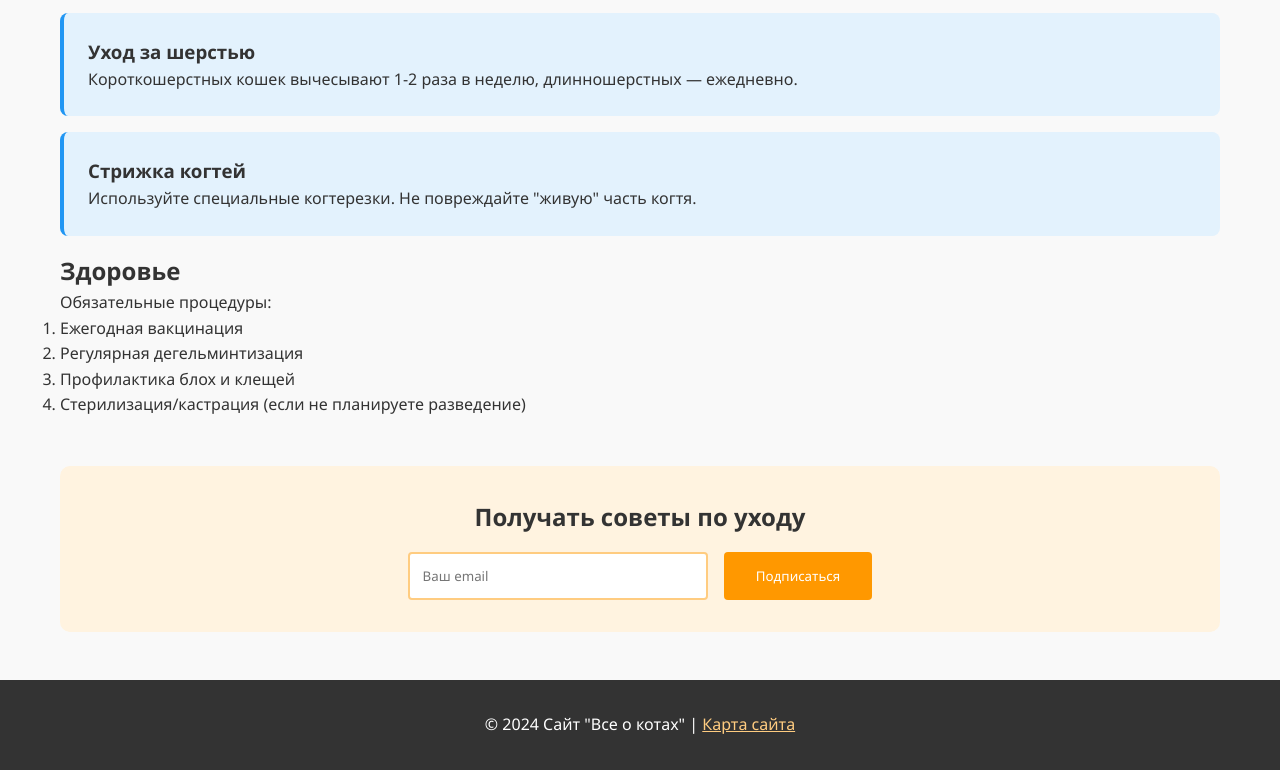
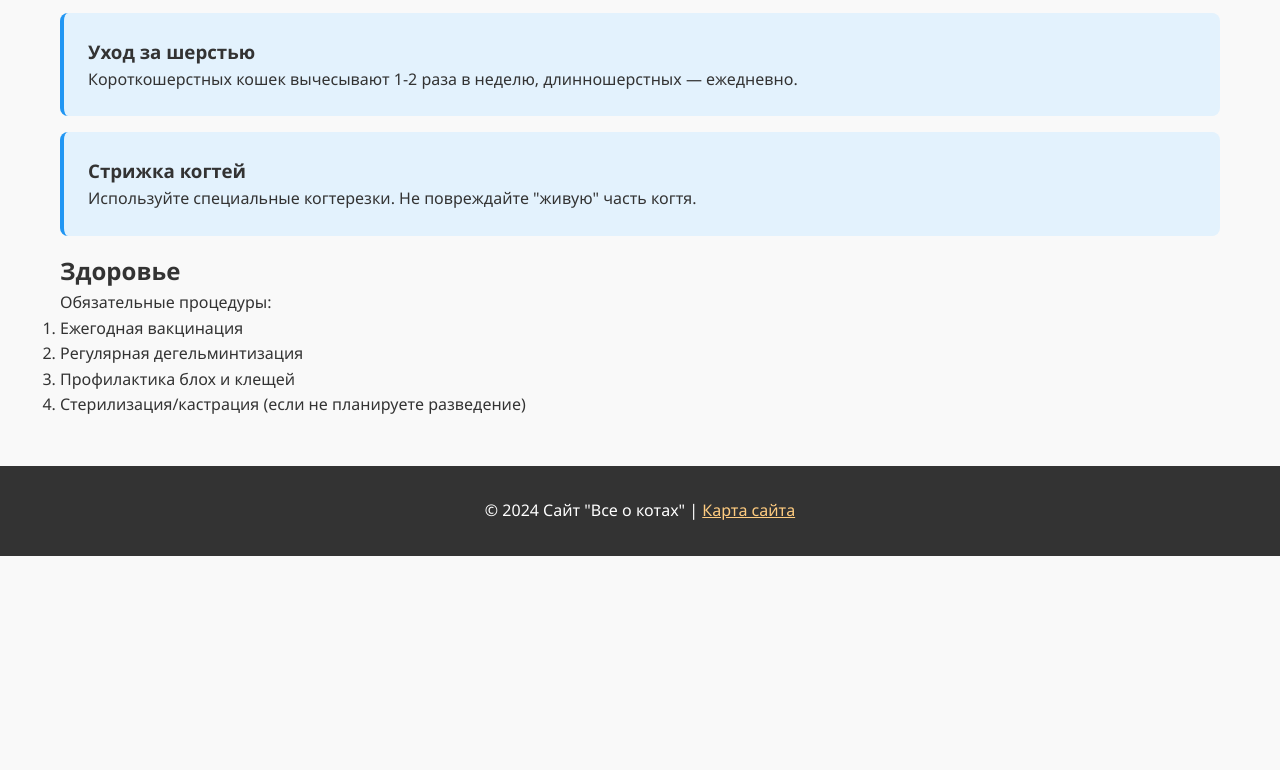
Before and after one commit to Kohaw/cat_syte, a plain HTML site: page care.html in a window 1280 px wide. Shown: the part 825-1595 px from the top of the page. After the commit the page ends 1381 px from the top, so only its background shows below. Drawn offline with Linux system fonts and the light colour scheme.

Commit message:
Update care.html

```diff
--- a/care.html
+++ b/care.html
@@ -26,11 +26,11 @@
         <section id="feeding">
             <h2><i class="fas fa-utensils"></i> Питание</h2>
             <p>Кошки — облигатные хищники. Их рацион должен содержать:</p>
-            <ul>
+            <ol>
                 <li>Высококачественный белок (мясо, рыба)</li>
                 <li>Таурин (важен для зрения)</li>
                 <li>Вода в достаточном количестве</li>
-            </ul>
+            </ol>
         </section>
 
         <section id="grooming">
@@ -55,16 +55,6 @@
                 <li>Стерилизация/кастрация (если не планируете разведение)</li>
             </ol>
         </section>
-
-        <!-- Форма подписки -->
-        <section class="subscribe">
-            <h2>Получать советы по уходу</h2>
-            <form id="subscribe-form">
-                <input type="email" placeholder="Ваш email" required>
-                <button type="submit">Подписаться</button>
-            </form>
-            <p id="form-message"></p>
-        </section>
     </main>
 
     <footer>
```
